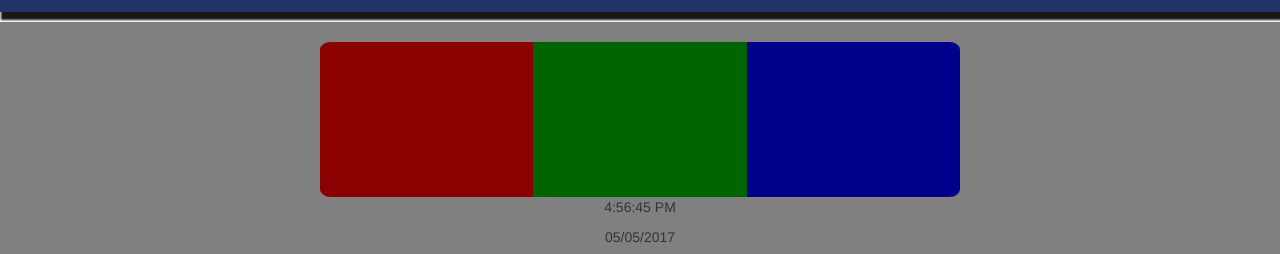
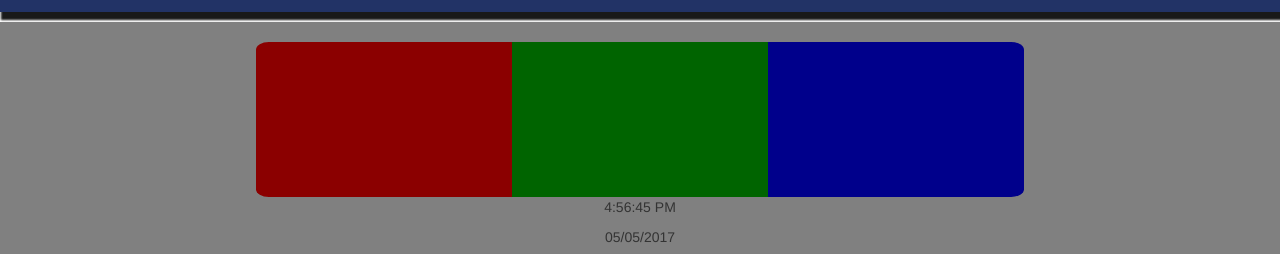
Before and after one commit to ev-dev/etix, a website: page index.html in a window 1280 px wide. Shown: the part 98-352 px from the top of the page. Drawn offline with Linux system fonts and the light colour scheme.

Commit message:
grid testing

```diff
--- a/css/main.css
+++ b/css/main.css
@@ -53,7 +53,7 @@
 /* Bootstrap colorboxes */
 
 #color-box-contain {
-    width: 50%;
+    width: 60%;
     padding-top: 20px;
     /*padding-left: 20px;
     padding-right: 20px;*/
@@ -75,7 +75,7 @@
 
 .colorbox {
     height: 155px;
-    width: 33.333%;
+    /*width: 33.333%;*/
 }
 
 
--- a/index.html
+++ b/index.html
@@ -31,11 +31,11 @@
                     <div class="color-box" id="color-box-right"></div>
                 </div>-->
 
-                <div class="container" id="color-box-contain">
+                <div class="container-fluid" id="color-box-contain">
                     <div class="row" id="box-wrapper">
-                        <div class="col-md-3 colorbox" id="colorbox-left"></div>
-                        <div class="col-md-3 colorbox" id="colorbox-center"></div>
-                        <div class="col-md-3 colorbox" id="colorbox-right"></div>
+                        <div class="col-xs-4 colorbox" id="colorbox-left"></div>
+                        <div class="col-xs-4 colorbox" id="colorbox-center"></div>
+                        <div class="col-xs-4 colorbox" id="colorbox-right"></div>
                     </div>
                 </div>
 
```
